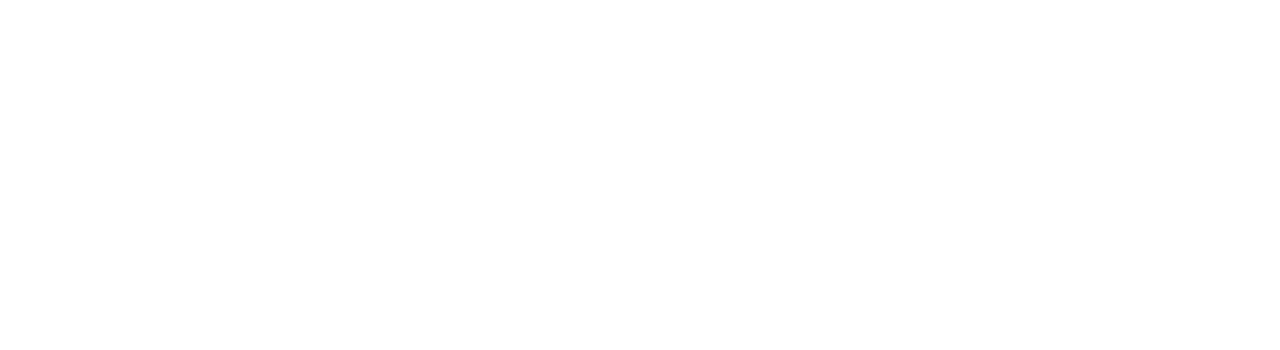
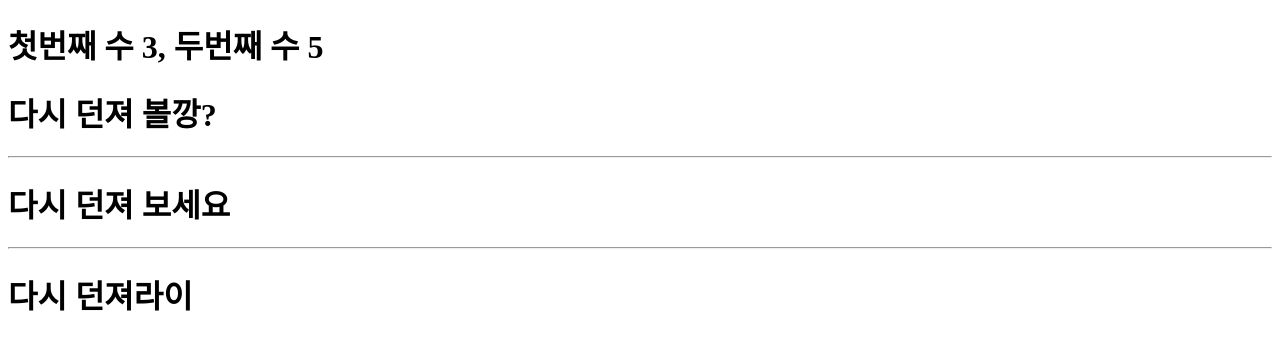
Before and after one commit to som42/reacht20231031, a React (Create React App) app: page / in a window 1280 px wide. Shown: the top 350 px of the page. Built offline with nearby package versions, Linux system fonts and the light colour scheme.

Commit message:
jsx의 {}에서 간단한 연산자 활용 연습 완료

```diff
--- a/src/App.js
+++ b/src/App.js
@@ -1,10 +1,32 @@
+function App() {
+  const num1 = Math.ceil(Math.random() * 6);
+  const num2 = Math.ceil(Math.random() * 6);
+  const num3 = num1 == num2;
+  let message;
 
+  if (num1 === num2) {
+    message = <h1>당첨</h1>;
+  } else {
+    message = <h1>다시 던져라이</h1>;
+  }
 
-function App() {
   return (
-    <div>
+    // 두 수를 출력하고,
+    // 두 수가 같으면 당첨!!
+    // 두 수가 다르면 다시 던져 보세요
+    <>
+      <h1>
+        첫번째 수 {num1}, 두번째 수 {num2}
+      </h1>
+      <div>{num3 && <h1>당첨 !!</h1>}</div>
+      <div>{num3 || <h1>다시 던져 볼깡?</h1>}</div>
 
-    </div>
+      <hr />
+      <h1>{num1 === num2 ? "당첨?" : "다시 던져 보세요"}</h1>
+
+      <hr />
+      {message}
+    </>
   );
 }
 
```
